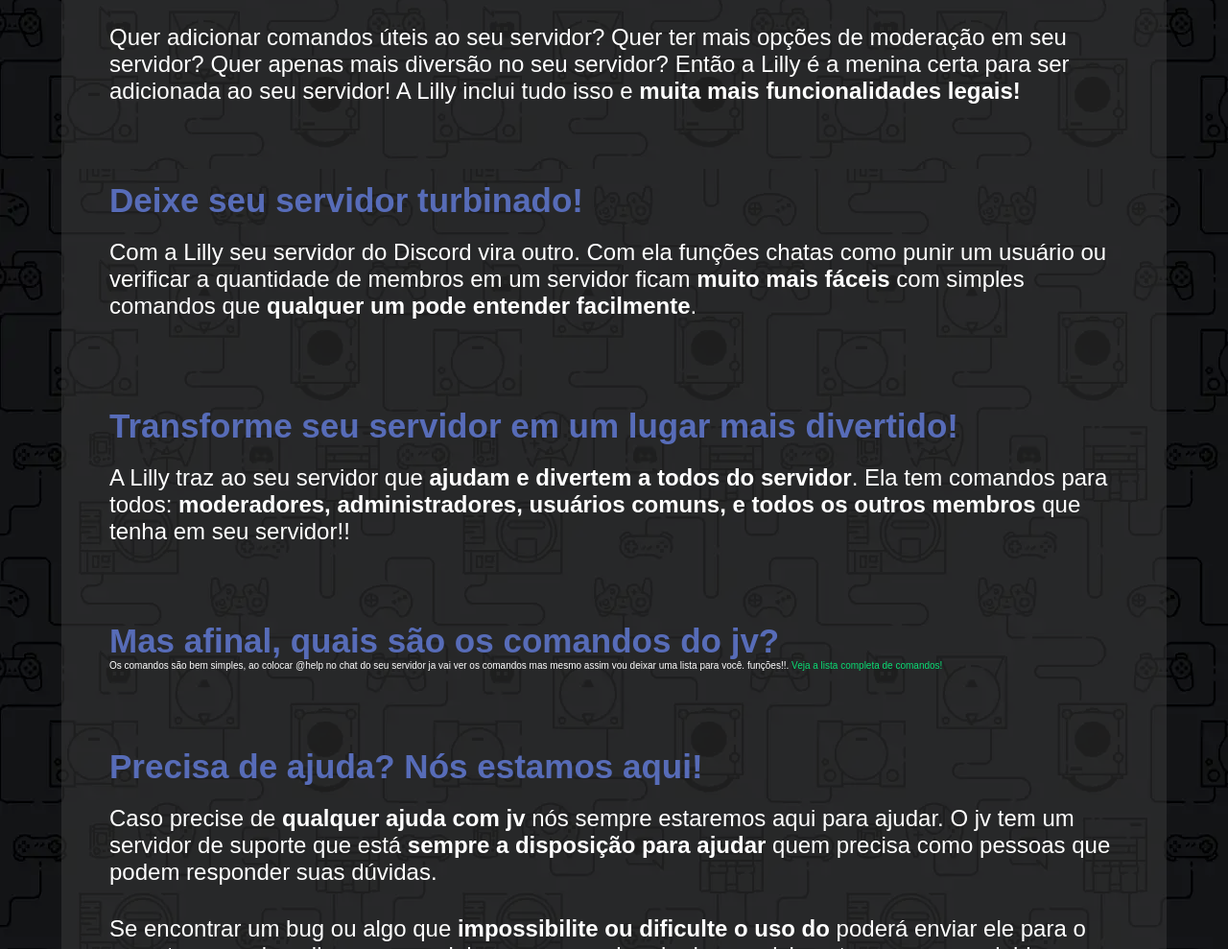
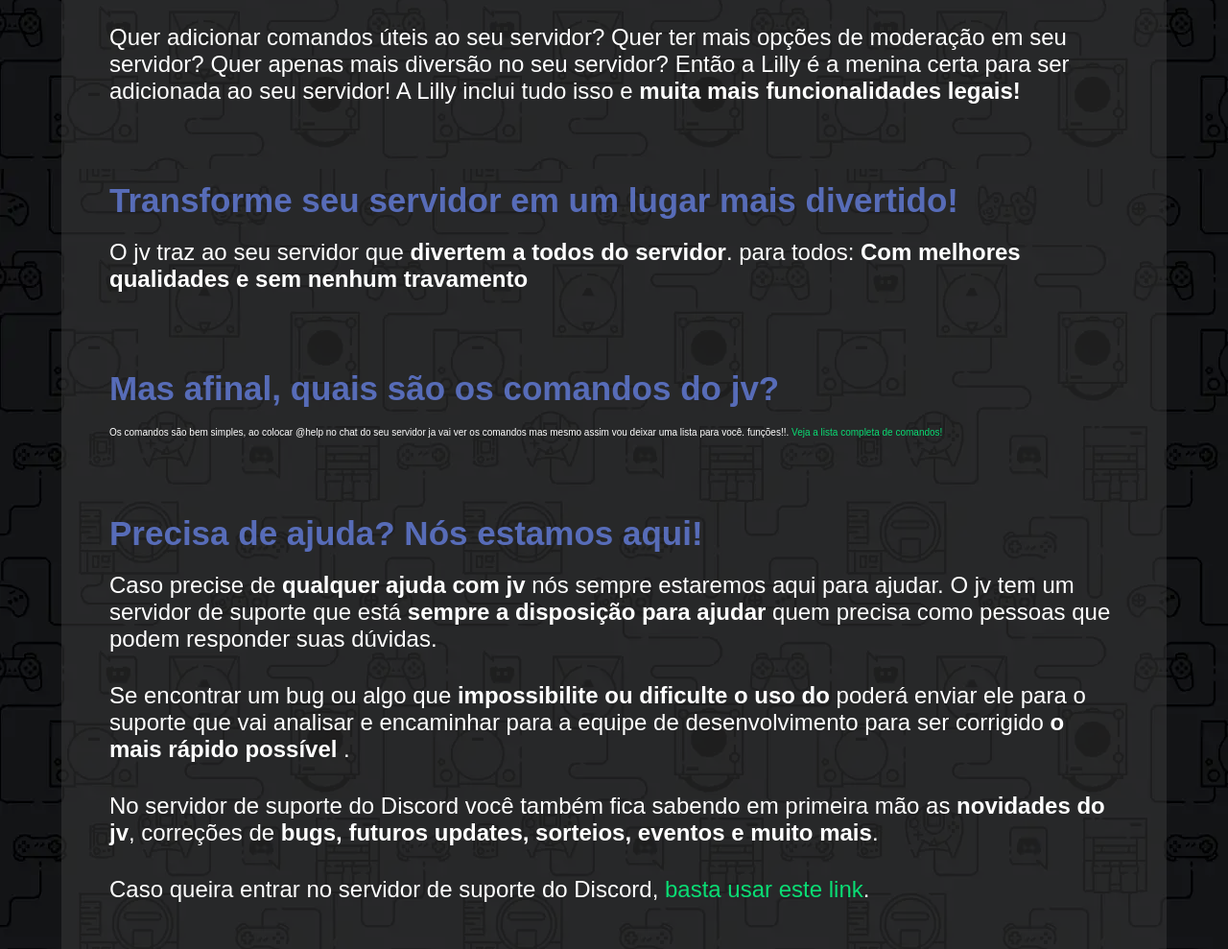
Before and after one commit to FernandesCR/Site2, a website: page src/views/index.html in a window 1280 px wide. Shown: the part 904-1893 px from the top of the page at 96% size. Drawn offline with nearby package versions, Linux system fonts and the light colour scheme; files that its build step writes are made by us from their sources.

Commit message:
Update index.html

```diff
--- a/src/views/index.html
+++ b/src/views/index.html
@@ -40,25 +40,18 @@
                 servidor! A Lilly inclui tudo isso e <strong>muita mais funcionalidades legais!</strong></p>
         </section>
         <section class="section_content">
-            <h2>Deixe seu servidor turbinado!</h2>
-            <p>Com a Lilly seu servidor do Discord vira outro. Com ela funções chatas como punir um usuário ou verificar
-                a quantidade de membros em um servidor ficam <strong>muito mais fáceis</strong> com simples comandos que
-                <strong>qualquer um pode entender facilmente</strong>.</p>
-            <br>
-        </section>
-        <section class="section_content">
             <h2>Transforme seu servidor em um lugar mais divertido!</h2>
             <p>
-                A Lilly traz ao seu servidor que <strong>ajudam e divertem a todos do servidor</strong>. Ela tem
-                comandos
-                para todos: <strong>moderadores, administradores, usuários comuns, e todos os outros membros</strong>
-                que tenha em seu servidor!!
+                O jv traz ao seu servidor que <strong>divertem a todos do servidor</strong>.
+                para todos: <strong>Com melhores qualidades e sem nenhum travamento</strong>
             </p>
         </section>
         <section class="section_content">
             <h2>Mas afinal, quais são os comandos do jv?</h2>
+            </p>
             Os comandos são bem simples, ao colocar @help no chat do seu servidor ja vai ver os comandos mas mesmo assim vou deixar uma lista para você.
-                    funções!!</strong>. <a href="/commands">Veja a lista completa de comandos!</a></p>
+                    funções!!</strong>. <a href="/commands">Veja a lista completa de comandos!</a>
+           </p>
         </section>
         <section class="section_content">
 
```
